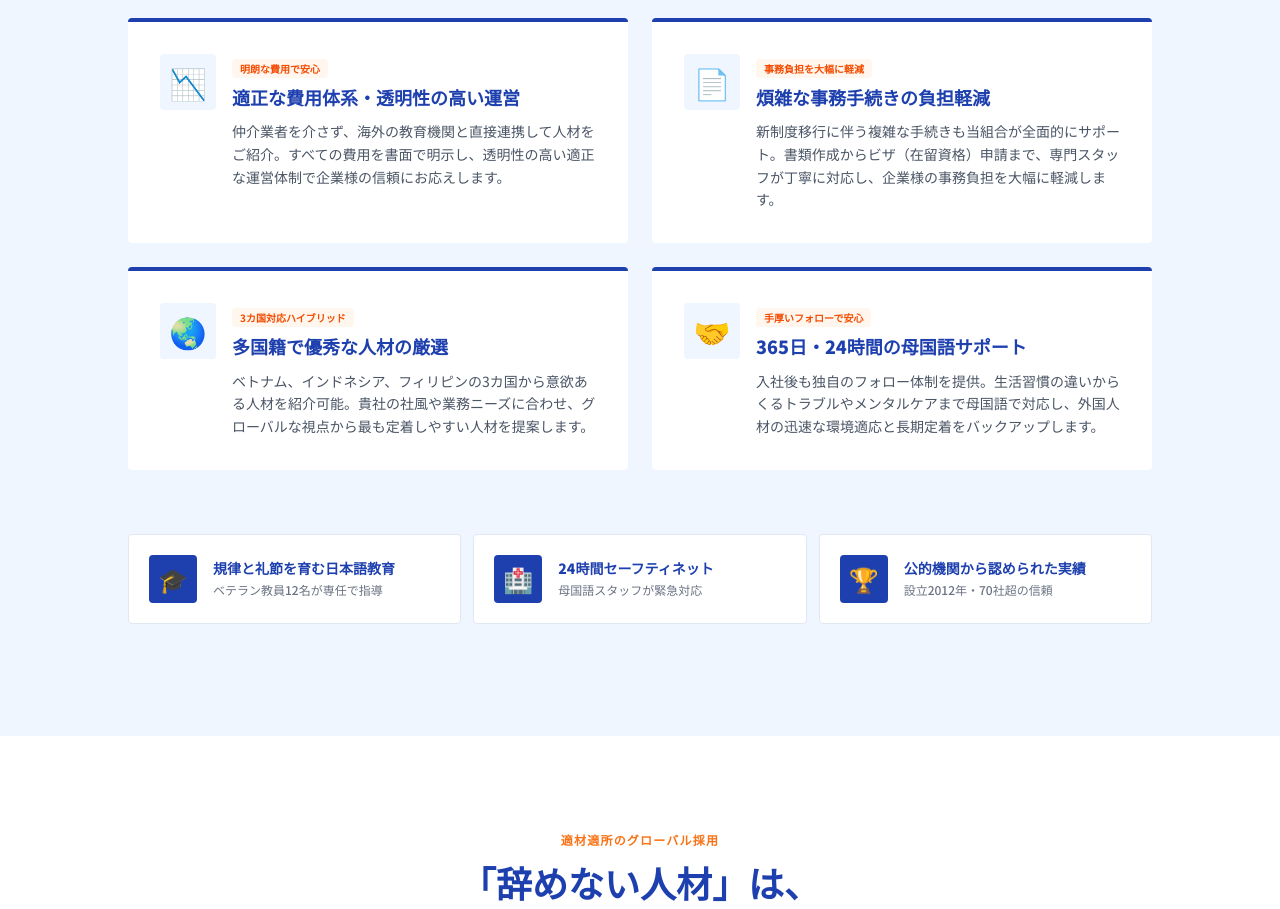
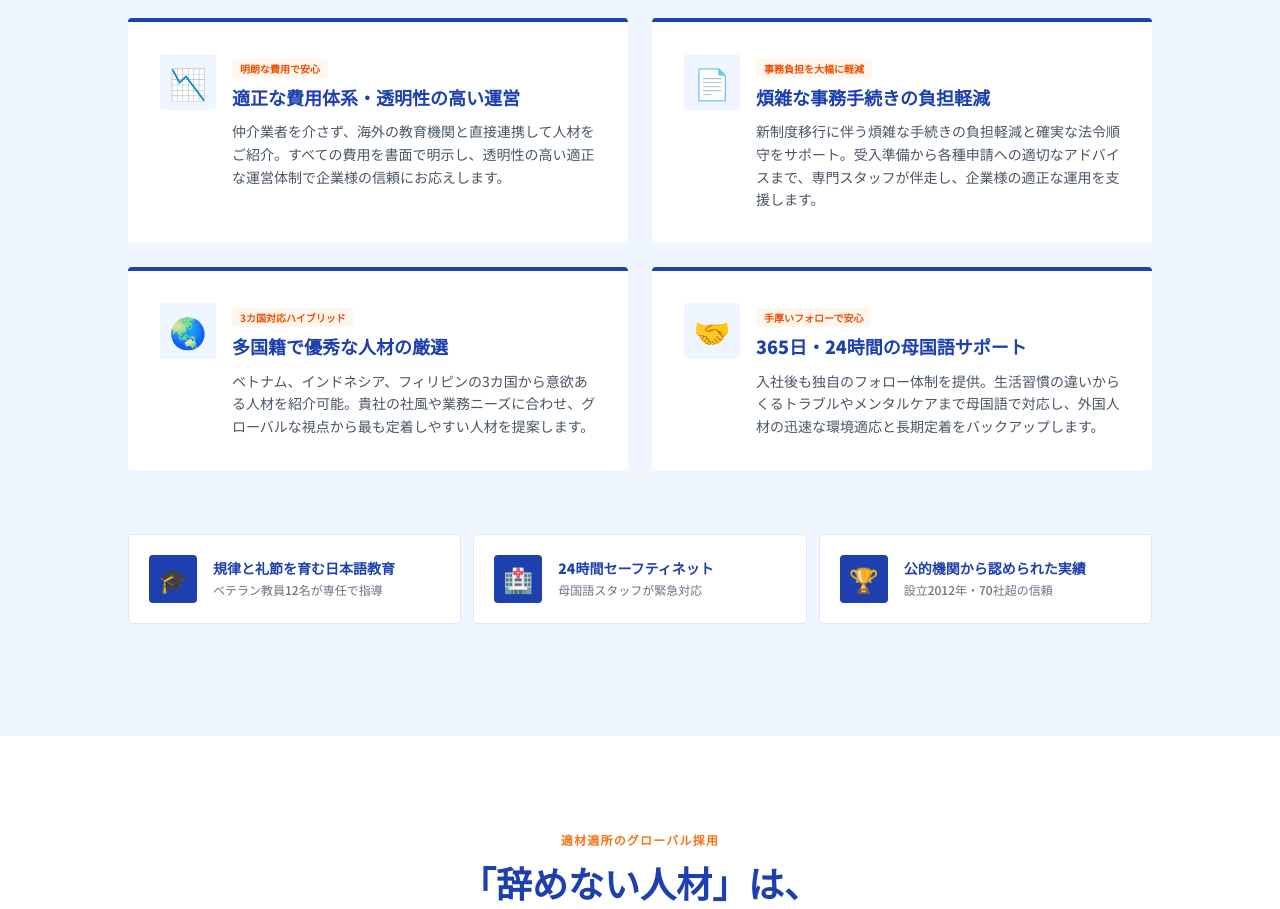
Before and after one commit to soldata1188/solutioncoop-jp, a Next.js app in the folder solutioncoop-app/: page / in a window 1280 px wide. Shown: the part 2560-3469 px from the top of the page. Built offline with nearby package versions, Linux system fonts and the light colour scheme; no server answers.

Commit message:
fix: update wording to comply with Administrative Scrivener Act and OTIT guidelines

```diff
--- a/solutioncoop-app/components/home/PillarsSection.tsx
+++ b/solutioncoop-app/components/home/PillarsSection.tsx
@@ -10,7 +10,7 @@ export default function PillarsSection() {
       title: '煩雑な事務手続きの負担軽減',
       sub: '事務負担を大幅に軽減',
       icon: '📄',
-      desc: '新制度移行に伴う複雑な手続きも当組合が全面的にサポート。書類作成からビザ（在留資格）申請まで、専門スタッフが丁寧に対応し、企業様の事務負担を大幅に軽減します。'
+      desc: '新制度移行に伴う煩雑な手続きの負担軽減と確実な法令順守をサポート。受入準備から各種申請への適切なアドバイスまで、専門スタッフが伴走し、企業様の適正な運用を支援します。'
     },
     {
       title: '多国籍で優秀な人材の厳選',
```
